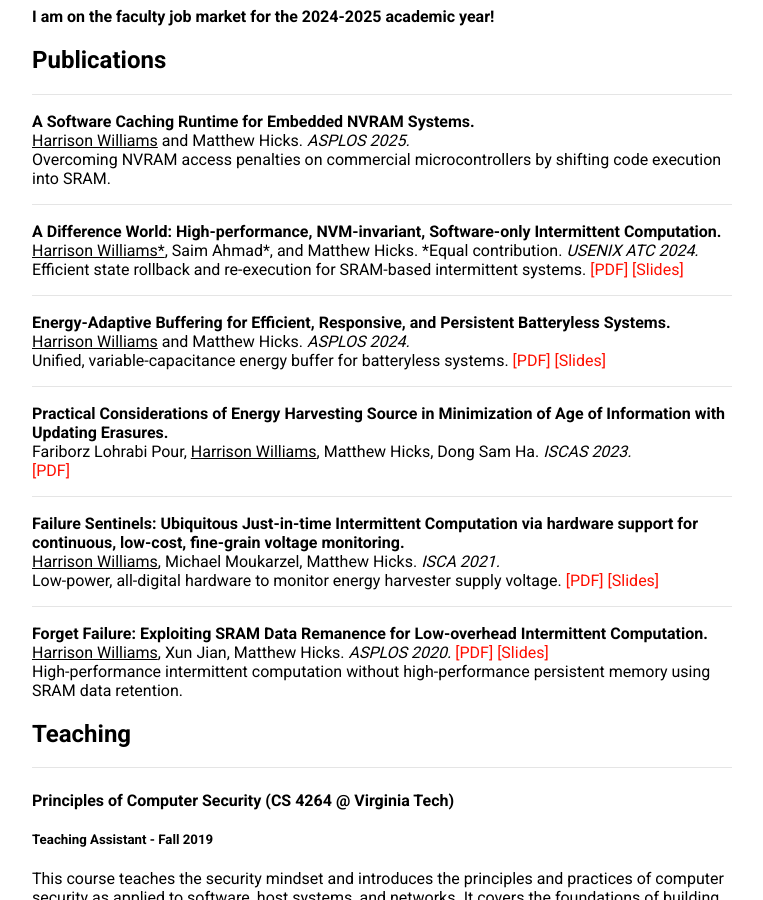
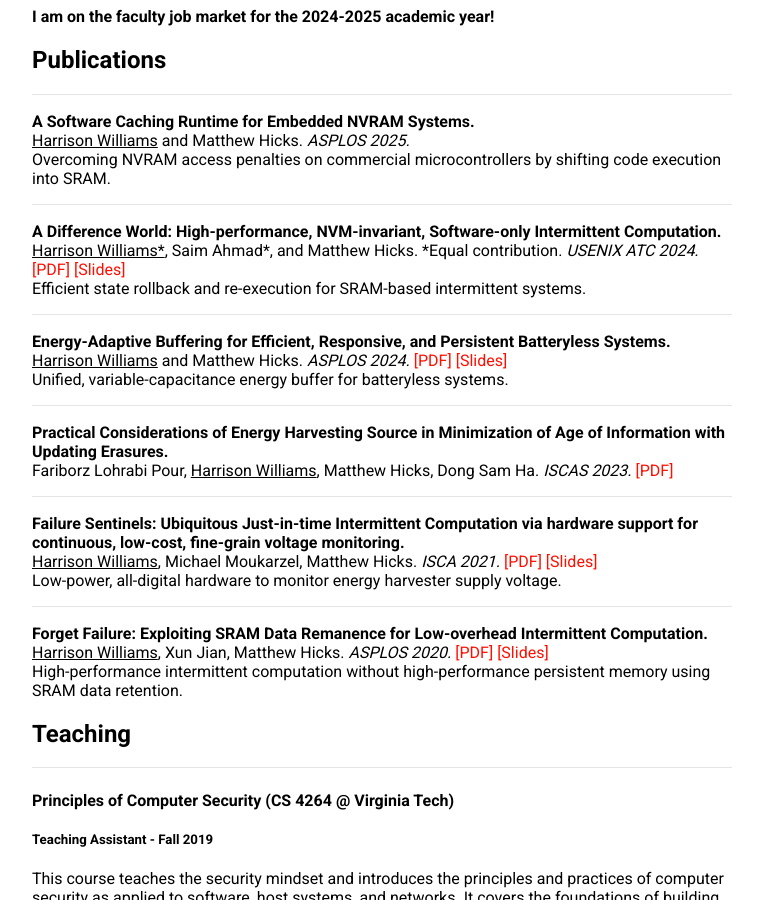
Before and after one commit to harriswms/harriswms.github.io, a Jekyll site: the page built from index.md, in a window 1280 px wide and 900 px high, scrolled down 357 px. Shown: the whole window, without its empty margins (258-1021 px from the left). Built offline with Jekyll 4.4.1, drawn with Linux system fonts in a browser that asks for light colours; our own code applies the rules of GitHub Pages for plain Markdown files.

```diff
--- a/index.md
+++ b/index.md
@@ -25,38 +25,38 @@ Overcoming NVRAM access penalties on commercial microcontrollers by shifting cod
 <b>A Difference World: High-performance, NVM-invariant, Software-only Intermittent Computation.</b>
 <br>
 <u>Harrison Williams*</u>, Saim Ahmad\*, and Matthew Hicks. *Equal contribution. <i>USENIX ATC 2024.</i>
+[\[PDF\]](https://harriswms.github.io/files/Camel.pdf)
+[\[Slides\]](https://harriswms.github.io/files/CamelSlides.pdf)
 <br>
 Efficient state rollback and re-execution for SRAM-based intermittent systems.
-[\[PDF\]](https://harriswms.github.io/files/Camel.pdf)
-[\[Slides\]](https://harriswms.github.io/files/CamelSlides.pdf)
 
 ---
 
 <b>Energy-Adaptive Buffering for Efficient, Responsive, and Persistent Batteryless Systems.</b>
 <br>
 <u>Harrison Williams</u> and Matthew Hicks. <i>ASPLOS 2024.</i>
+[\[PDF\]](https://harriswms.github.io/files/React.pdf)
+[\[Slides\]](https://harriswms.github.io/files/ReactSlides.pdf)
 <br>
 Unified, variable-capacitance energy buffer for batteryless systems.
-[\[PDF\]](https://harriswms.github.io/files/React.pdf)
-[\[Slides\]](https://harriswms.github.io/files/ReactSlides.pdf)
 
 ---
 
 <b>Practical Considerations of Energy Harvesting Source in Minimization of Age of Information with Updating Erasures.</b>
 <br>
 Fariborz Lohrabi Pour, <u>Harrison Williams</u>, Matthew Hicks, Dong Sam Ha. <i>ISCAS 2023.</i>
+[\[PDF\]](https://harriswms.github.io/files/Iscas2023.pdf)
 <br>
-[\[PDF\]](https://harriswms.github.io/files/Iscas2023.pdf)
 
 ---
 
 <b>Failure Sentinels: Ubiquitous Just-in-time Intermittent Computation via hardware support for continuous, low-cost, fine-grain voltage monitoring.</b>
 <br>
 <u>Harrison Williams</u>, Michael Moukarzel, Matthew Hicks. <i>ISCA 2021.</i>
+[\[PDF\]](https://harriswms.github.io/files/FailureSentinels.pdf)
+[\[Slides\]](https://harriswms.github.io/files/FailureSentinelsSlides.pdf)
 <br>
 Low-power, all-digital hardware to monitor energy harvester supply voltage.
-[\[PDF\]](https://harriswms.github.io/files/FailureSentinels.pdf)
-[\[Slides\]](https://harriswms.github.io/files/FailureSentinelsSlides.pdf)
 
 ---
 
```
